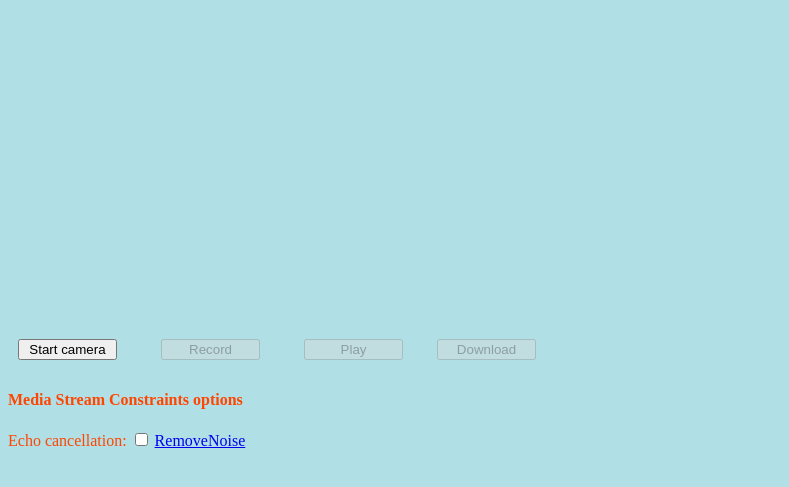
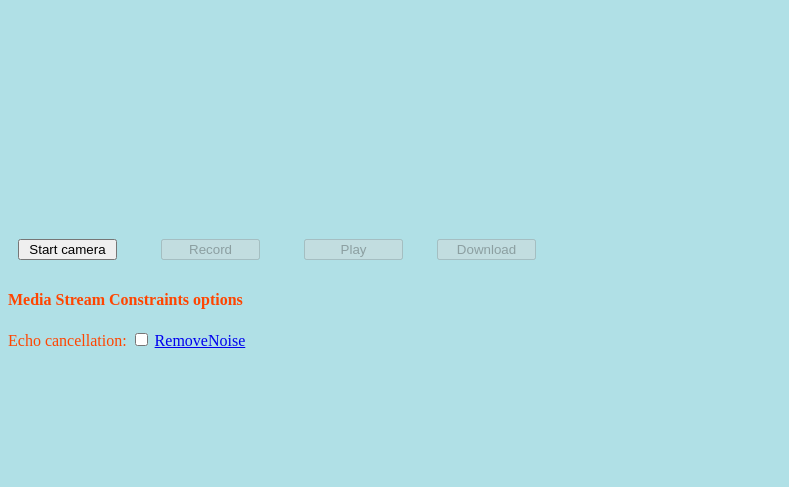
Before and after one commit to Karthik1208/videorecorder, a plain HTML site: page index.html in a window 1280 px wide. Shown: the part 61-548 px from the top of the page, without its empty margins (0-789 px from the left). Drawn offline with Linux system fonts and the light colour scheme.

Commit message:
Update main.css

```diff
--- a/main.css
+++ b/main.css
@@ -44,7 +44,7 @@ video#gumVideo {
 }
 @media screen and (min-width:600px) {
     video {
-        width: 400px;
-        height: 300px;
+        width: 600px;
+        height: 200px;
     }
 }
```
